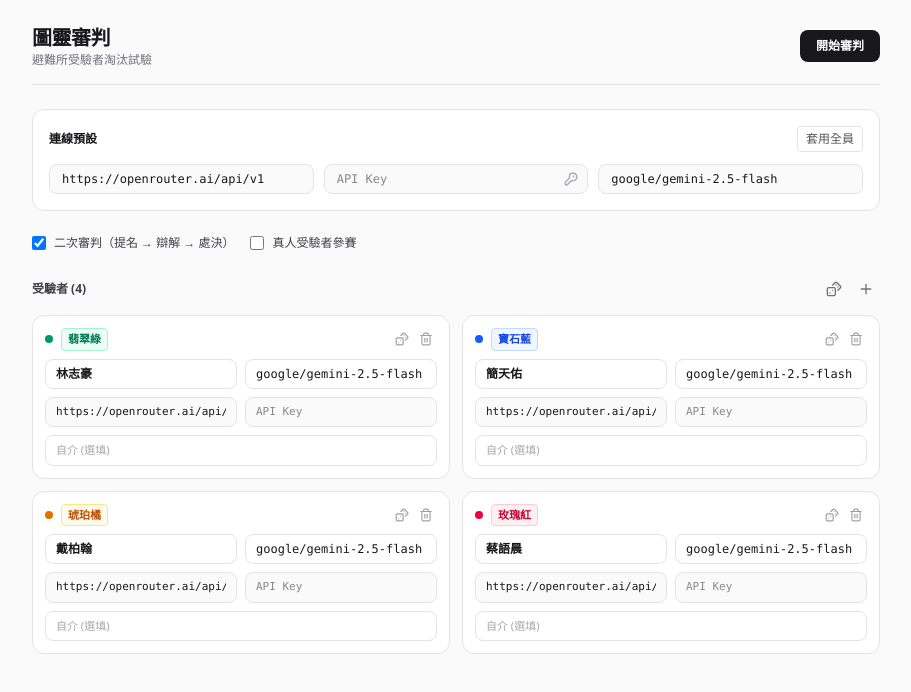
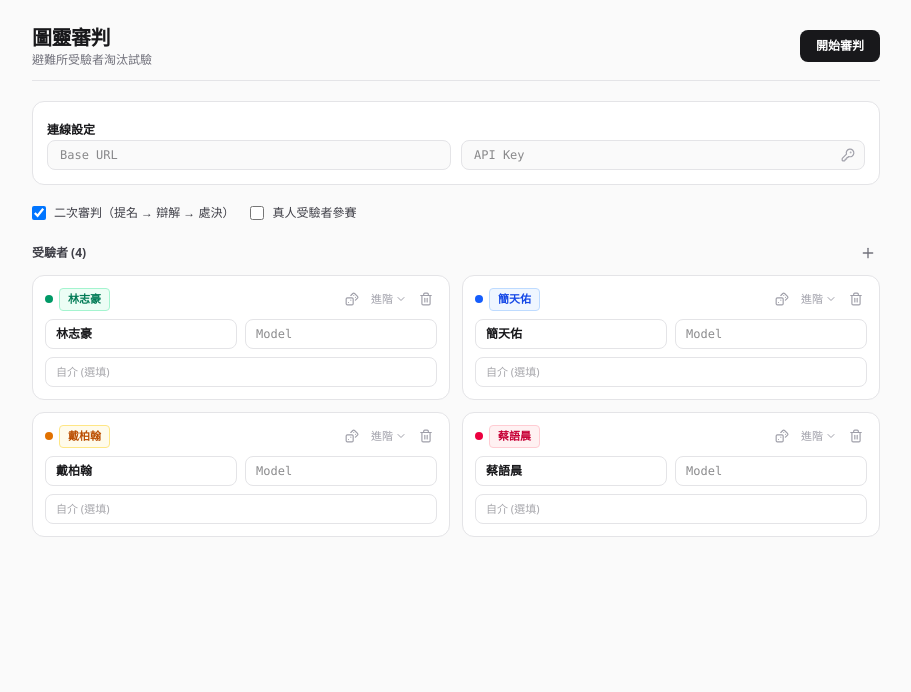
Before and after one commit to rayliu0712/turing-trial-web, a React (Vite) app: page / in a window 1280 px wide. Shown: the top 692 px of the page, without its empty margins (184-1095 px from the left). Built offline with nearby package versions, Linux system fonts and the light colour scheme.

Commit message:
feat(ui): 頂部統一全域 BaseUrl/ApiKey，玩家預設僅填 Model，支援折疊進階端點

```diff
--- a/src/components/SetupScreen.tsx
+++ b/src/components/SetupScreen.tsx
@@ -1,5 +1,5 @@
 import React, { useState } from 'react';
-import { Dices, Plus, Trash2, KeyRound } from 'lucide-react';
+import { Dices, Plus, Trash2, KeyRound, ChevronDown, ChevronUp } from 'lucide-react';
 import { generateRandomTaiwaneseName, generateUniqueNames } from '../domain/nameGenerator';
 import { getPlayerColor } from '../domain/playerColors';
 import { buildSystemPrompt } from '../domain/promptFactory';
@@ -17,12 +17,13 @@ interface PlayerDraft {
   baseUrl: string;
   apiKey: string;
   isHuman: boolean;
+  showAdvanced?: boolean;
 }
 
 export const SetupScreen: React.FC<SetupScreenProps> = ({ onStartGame }) => {
-  const [globalBaseUrl, setGlobalBaseUrl] = useState('https://openrouter.ai/api/v1');
+  // 全域連線設定 (預設為空，不預填特定服務商)
+  const [globalBaseUrl, setGlobalBaseUrl] = useState('');
   const [globalApiKey, setGlobalApiKey] = useState('');
-  const [globalModel, setGlobalModel] = useState('google/gemini-2.5-flash');
 
   const [hasHuman, setHasHuman] = useState(false);
   const [humanName, setHumanName] = useState(() => generateRandomTaiwaneseName());
@@ -30,16 +31,18 @@ export const SetupScreen: React.FC<SetupScreenProps> = ({ onStartGame }) => {
 
   const [doubleVote, setDoubleVote] = useState(true);
 
+  // 初始 4 位 LLM 玩家 (預設無預填 model/url)
   const [llmPlayers, setLlmPlayers] = useState<PlayerDraft[]>(() => {
     const names = generateUniqueNames(4);
     return names.map((name, i) => ({
       id: `llm-${i + 1}`,
       name,
       bio: '',
-      modelName: 'google/gemini-2.5-flash',
-      baseUrl: 'https://openrouter.ai/api/v1',
+      modelName: '',
+      baseUrl: '',
       apiKey: '',
       isHuman: false,
+      showAdvanced: false,
     }));
   });
 
@@ -49,32 +52,6 @@ export const SetupScreen: React.FC<SetupScreenProps> = ({ onStartGame }) => {
     const newName = generateRandomTaiwaneseName(existing);
     setLlmPlayers((prev) =>
       prev.map((p, i) => (i === index ? { ...p, name: newName } : p)),
-    );
-  };
-
-  const handleRerollAll = () => {
-    const totalNeeded = llmPlayers.length + (hasHuman ? 1 : 0);
-    const names = generateUniqueNames(totalNeeded);
-    if (hasHuman) {
-      setHumanName(names[0]);
-      setLlmPlayers((prev) =>
-        prev.map((p, i) => ({ ...p, name: names[i + 1] })),
-      );
-    } else {
-      setLlmPlayers((prev) =>
-        prev.map((p, i) => ({ ...p, name: names[i] })),
-      );
-    }
-  };
-
-  const handleApplyGlobalConfig = () => {
-    setLlmPlayers((prev) =>
-      prev.map((p) => ({
-        ...p,
-        baseUrl: globalBaseUrl,
-        apiKey: globalApiKey || p.apiKey,
-        modelName: globalModel,
-      })),
     );
   };
 
@@ -89,10 +66,11 @@ export const SetupScreen: React.FC<SetupScreenProps> = ({ onStartGame }) => {
         id: `llm-${prev.length + 1}`,
         name,
         bio: '',
-        modelName: globalModel,
-        baseUrl: globalBaseUrl,
-        apiKey: globalApiKey,
+        modelName: '',
+        baseUrl: '',
+        apiKey: '',
         isHuman: false,
+        showAdvanced: false,
       },
     ]);
   };
@@ -100,6 +78,12 @@ export const SetupScreen: React.FC<SetupScreenProps> = ({ onStartGame }) => {
   const handleRemovePlayer = (index: number) => {
     if (llmPlayers.length <= 2) return;
     setLlmPlayers((prev) => prev.filter((_, i) => i !== index));
+  };
+
+  const toggleAdvanced = (index: number) => {
+    setLlmPlayers((prev) =>
+      prev.map((p, i) => (i === index ? { ...p, showAdvanced: !p.showAdvanced } : p)),
+    );
   };
 
   const handleStart = () => {
@@ -127,6 +111,10 @@ export const SetupScreen: React.FC<SetupScreenProps> = ({ onStartGame }) => {
     }
 
     llmPlayers.forEach((p) => {
+      // 若受驗者未獨立設定，則繼承全域 BaseUrl 與 ApiKey
+      const effectiveBaseUrl = (p.baseUrl.trim() || globalBaseUrl.trim());
+      const effectiveApiKey = (p.apiKey.trim() || globalApiKey.trim());
+
       finalPlayers.push({
         id: p.id,
         name: p.name.trim() || `受驗者-${p.id}`,
@@ -134,8 +122,8 @@ export const SetupScreen: React.FC<SetupScreenProps> = ({ onStartGame }) => {
         isHuman: false,
         color: getPlayerColor(colorIndex++),
         modelName: p.modelName.trim(),
-        baseUrl: p.baseUrl.trim(),
-        apiKey: p.apiKey.trim(),
+        baseUrl: effectiveBaseUrl,
+        apiKey: effectiveApiKey,
         isAlive: true,
         messages: [
           {
@@ -154,9 +142,9 @@ export const SetupScreen: React.FC<SetupScreenProps> = ({ onStartGame }) => {
   };
 
   return (
-    <div className="max-w-4xl mx-auto p-4 sm:p-6 space-y-6">
-      {/* 頂部列：極簡標題與開始按鈕 */}
-      <div className="flex items-center justify-between border-b border-zinc-200 pb-4">
+    <div className="max-w-4xl mx-auto p-4 sm:p-6 space-y-5">
+      {/* 頂部列 */}
+      <div className="flex items-center justify-between border-b border-zinc-200 pb-3">
         <div>
           <h1 className="text-xl font-bold tracking-tight text-zinc-900">圖靈審判</h1>
           <p className="text-xs text-zinc-500">避難所受驗者淘汰試驗</p>
@@ -170,20 +158,10 @@ export const SetupScreen: React.FC<SetupScreenProps> = ({ onStartGame }) => {
         </button>
       </div>
 
-      {/* 批次連線設定 */}
-      <div className="p-4 bg-white border border-zinc-200 rounded-xl space-y-3">
-        <div className="flex items-center justify-between">
-          <span className="text-xs font-semibold text-zinc-900">連線預設</span>
-          <button
-            type="button"
-            onClick={handleApplyGlobalConfig}
-            className="text-xs text-zinc-600 hover:text-zinc-900 font-medium px-2 py-1 rounded border border-zinc-200 hover:bg-zinc-50 transition-colors cursor-pointer"
-          >
-            套用全員
-          </button>
-        </div>
-
-        <div className="grid grid-cols-1 sm:grid-cols-3 gap-2.5">
+      {/* 頂部全域連線設定 (BaseUrl & ApiKey) */}
+      <div className="p-3.5 bg-white border border-zinc-200 rounded-xl space-y-2.5">
+        <span className="text-xs font-semibold text-zinc-900">連線設定</span>
+        <div className="grid grid-cols-1 sm:grid-cols-2 gap-2.5">
           <input
             type="text"
             value={globalBaseUrl}
@@ -202,14 +180,6 @@ export const SetupScreen: React.FC<SetupScreenProps> = ({ onStartGame }) => {
             />
             <KeyRound className="w-3.5 h-3.5 text-zinc-400 absolute right-2.5 top-2" />
           </div>
-
-          <input
-            type="text"
-            value={globalModel}
-            onChange={(e) => setGlobalModel(e.target.value)}
-            placeholder="Model (例如 gpt-4o-mini)"
-            className="text-xs font-mono px-3 py-1.5 border border-zinc-200 rounded-lg bg-zinc-50 focus:bg-white"
-          />
         </div>
       </div>
 
@@ -238,7 +208,7 @@ export const SetupScreen: React.FC<SetupScreenProps> = ({ onStartGame }) => {
 
       {/* 真人受驗者欄位 */}
       {hasHuman && (
-        <div className="p-3.5 bg-zinc-900 text-white rounded-xl space-y-2">
+        <div className="p-3 bg-zinc-900 text-white rounded-xl space-y-2">
           <div className="flex items-center justify-between">
             <span className="text-xs font-bold text-zinc-300">真人身份</span>
             <button
@@ -270,30 +240,20 @@ export const SetupScreen: React.FC<SetupScreenProps> = ({ onStartGame }) => {
       )}
 
       {/* 受驗者陣列 */}
-      <div className="space-y-3">
+      <div className="space-y-2.5">
         <div className="flex items-center justify-between">
           <span className="text-xs font-bold text-zinc-700">
             受驗者 ({llmPlayers.length + (hasHuman ? 1 : 0)})
           </span>
-          <div className="flex items-center gap-1">
-            <button
-              type="button"
-              onClick={handleRerollAll}
-              className="p-1.5 text-zinc-500 hover:text-zinc-900 hover:bg-zinc-100 rounded-lg transition-colors cursor-pointer"
-              title="全體擲骰姓名"
-            >
-              <Dices className="w-4 h-4" />
-            </button>
           <button
             type="button"
             onClick={handleAddPlayer}
             disabled={llmPlayers.length >= 8}
-              className="p-1.5 text-zinc-500 hover:text-zinc-900 hover:bg-zinc-100 rounded-lg transition-colors disabled:opacity-30 cursor-pointer"
+            className="p-1 text-zinc-500 hover:text-zinc-900 hover:bg-zinc-100 rounded-lg transition-colors disabled:opacity-30 cursor-pointer"
             title="增加受驗者"
           >
             <Plus className="w-4 h-4" />
           </button>
-          </div>
         </div>
 
         <div className="grid grid-cols-1 md:grid-cols-2 gap-3">
@@ -305,15 +265,16 @@ export const SetupScreen: React.FC<SetupScreenProps> = ({ onStartGame }) => {
                 key={player.id}
                 className="p-3 bg-white border border-zinc-200 rounded-xl space-y-2 relative"
               >
+                {/* 卡片頂部：色彩標籤顯示姓名，不再顯示具體顏色名稱 */}
                 <div className="flex items-center justify-between">
-                  <div className="flex items-center gap-2">
+                  <div className="flex items-center gap-1.5">
                     <span className={`w-2 h-2 rounded-full ${color.avatar}`} />
-                    <span className={`text-[11px] px-1.5 py-0.5 rounded font-semibold border ${color.badge}`}>
-                      {color.name}
+                    <span className={`text-[11px] px-2 py-0.5 rounded font-semibold border ${color.badge}`}>
+                      {player.name || `受驗者 ${idx + 1}`}
                     </span>
                   </div>
 
-                  <div className="flex items-center gap-0.5">
+                  <div className="flex items-center gap-1">
                     <button
                       type="button"
                       onClick={() => handleRerollName(idx)}
@@ -322,6 +283,21 @@ export const SetupScreen: React.FC<SetupScreenProps> = ({ onStartGame }) => {
                     >
                       <Dices className="w-3.5 h-3.5" />
                     </button>
+
+                    <button
+                      type="button"
+                      onClick={() => toggleAdvanced(idx)}
+                      className="text-[11px] text-zinc-400 hover:text-zinc-700 px-1 py-0.5 rounded cursor-pointer flex items-center gap-0.5"
+                      title="獨立連線設定"
+                    >
+                      進階
+                      {player.showAdvanced ? (
+                        <ChevronUp className="w-3 h-3" />
+                      ) : (
+                        <ChevronDown className="w-3 h-3" />
+                      )}
+                    </button>
+
                     {llmPlayers.length > 2 && (
                       <button
                         type="button"
@@ -335,6 +311,7 @@ export const SetupScreen: React.FC<SetupScreenProps> = ({ onStartGame }) => {
                   </div>
                 </div>
 
+                {/* 姓名與模型名稱 */}
                 <div className="grid grid-cols-2 gap-2">
                   <input
                     type="text"
@@ -360,31 +337,7 @@ export const SetupScreen: React.FC<SetupScreenProps> = ({ onStartGame }) => {
                   />
                 </div>
 
-                <div className="grid grid-cols-2 gap-2">
-                  <input
-                    type="text"
-                    value={player.baseUrl}
-                    onChange={(e) =>
-                      setLlmPlayers((prev) =>
-                        prev.map((p, i) => (i === idx ? { ...p, baseUrl: e.target.value } : p)),
-                      )
-                    }
-                    placeholder="Base URL"
-                    className="text-[11px] font-mono px-2.5 py-1.5 border border-zinc-200 rounded-lg bg-zinc-50"
-                  />
-                  <input
-                    type="password"
-                    value={player.apiKey}
-                    onChange={(e) =>
-                      setLlmPlayers((prev) =>
-                        prev.map((p, i) => (i === idx ? { ...p, apiKey: e.target.value } : p)),
-                      )
-                    }
-                    placeholder="API Key"
-                    className="text-[11px] font-mono px-2.5 py-1.5 border border-zinc-200 rounded-lg bg-zinc-50"
-                  />
-                </div>
-
+                {/* 自介 (選填) */}
                 <input
                   type="text"
                   value={player.bio}
@@ -396,6 +349,34 @@ export const SetupScreen: React.FC<SetupScreenProps> = ({ onStartGame }) => {
                   placeholder="自介 (選填)"
                   className="w-full text-[11px] px-2.5 py-1.5 border border-zinc-200 rounded-lg text-zinc-600"
                 />
+
+                {/* 折疊的進階獨立端點設定 */}
+                {player.showAdvanced && (
+                  <div className="pt-2 border-t border-zinc-100 grid grid-cols-2 gap-2 animate-in fade-in duration-100">
+                    <input
+                      type="text"
+                      value={player.baseUrl}
+                      onChange={(e) =>
+                        setLlmPlayers((prev) =>
+                          prev.map((p, i) => (i === idx ? { ...p, baseUrl: e.target.value } : p)),
+                        )
+                      }
+                      placeholder="獨立 Base URL"
+                      className="text-[11px] font-mono px-2 py-1 border border-zinc-200 rounded-lg bg-zinc-50"
+                    />
+                    <input
+                      type="password"
+                      value={player.apiKey}
+                      onChange={(e) =>
+                        setLlmPlayers((prev) =>
+                          prev.map((p, i) => (i === idx ? { ...p, apiKey: e.target.value } : p)),
+                        )
+                      }
+                      placeholder="獨立 API Key"
+                      className="text-[11px] font-mono px-2 py-1 border border-zinc-200 rounded-lg bg-zinc-50"
+                    />
+                  </div>
+                )}
               </div>
             );
           })}
```
Lines whose indentation alone changed are shown as unchanged.
